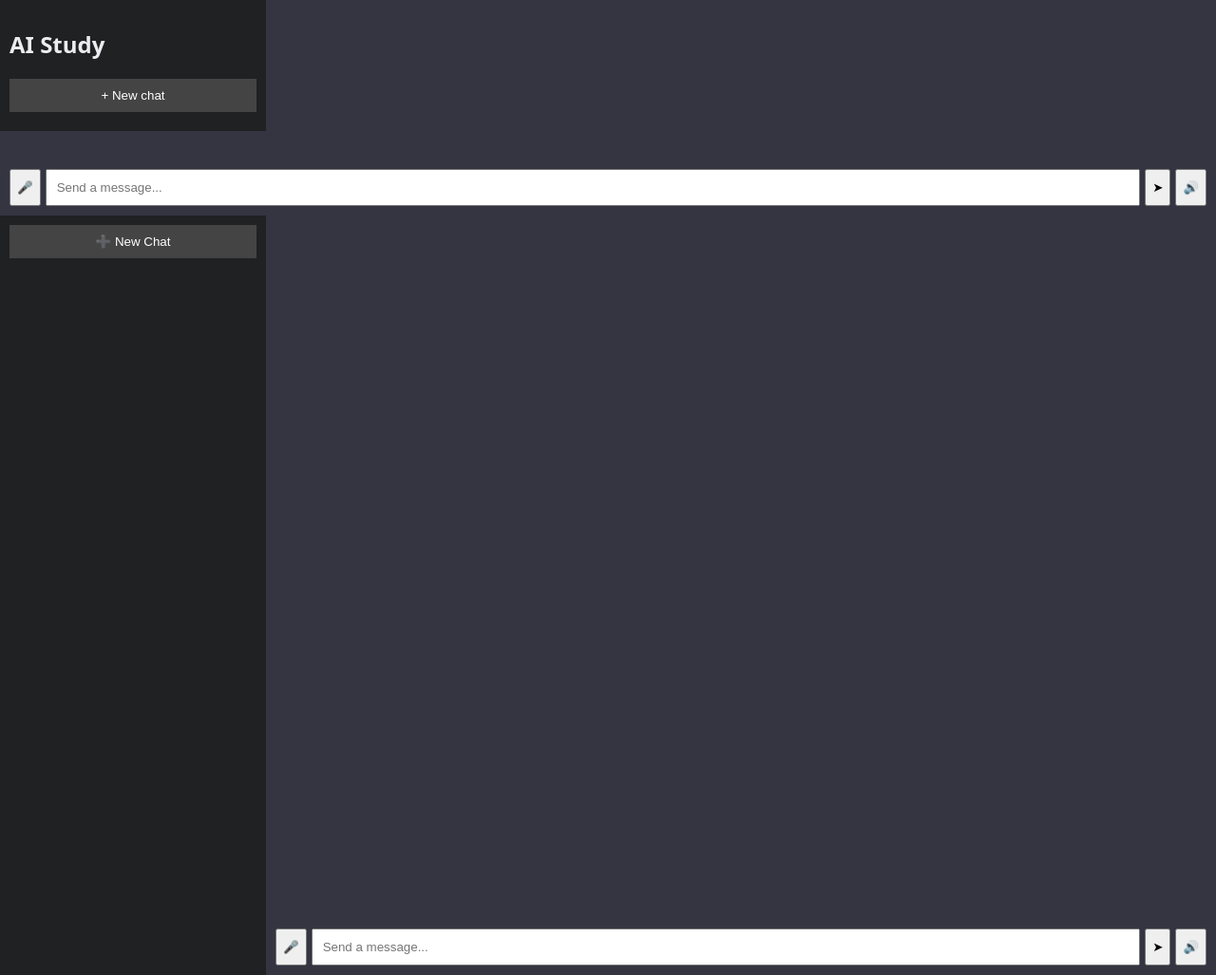
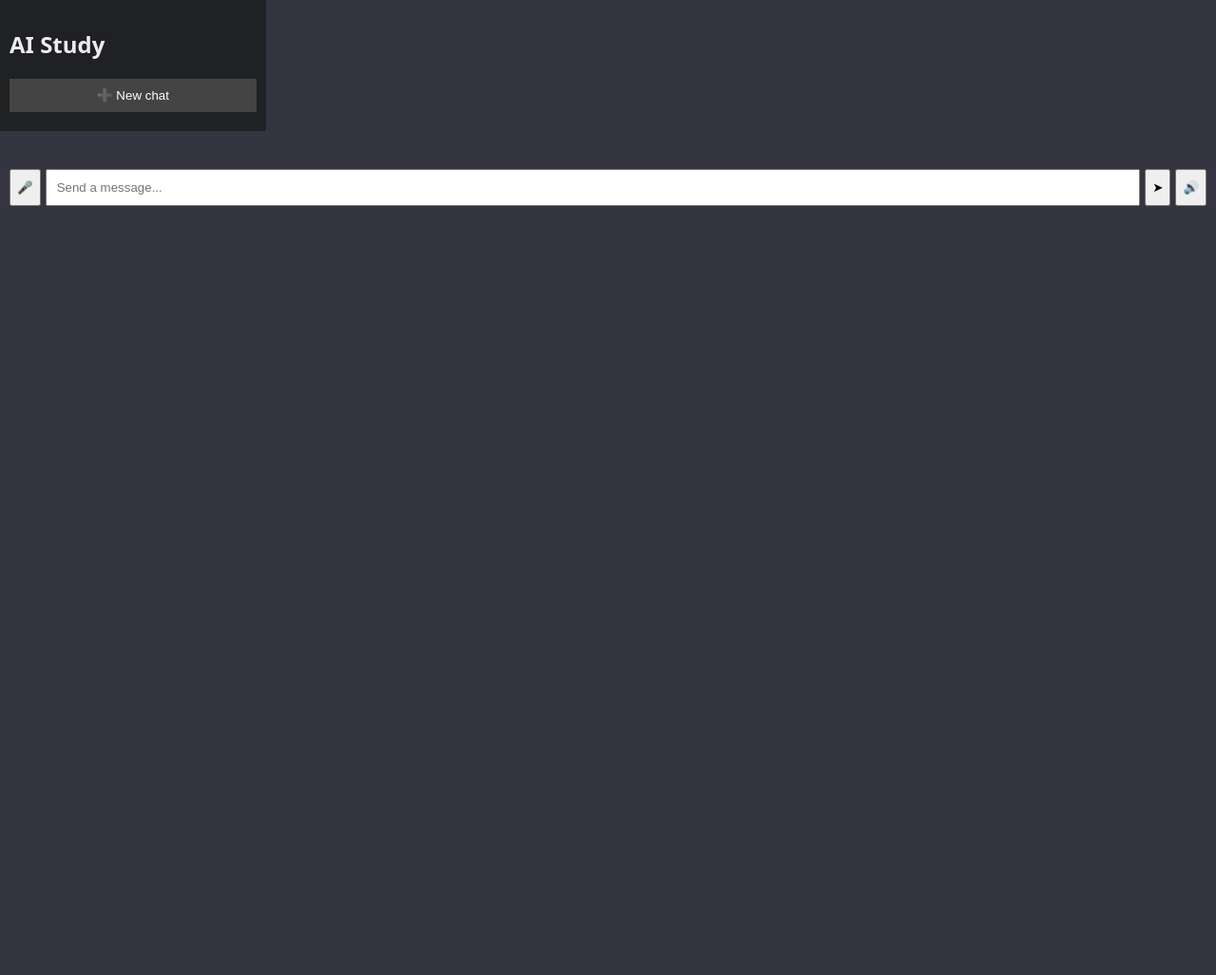
Before and after one commit to binhnhidaovo/ai_study, a FastAPI app: page / in a window 1280 px wide. Shown: the whole page at 95% size. After the commit the page ends 217 px from the top, so only its background shows below. Run offline with FastAPI, Linux system fonts and the light colour scheme.

Commit message:
Fix broken send button due to duplicate HTML

```diff
--- a/templates/index.html
+++ b/templates/index.html
@@ -1,16 +1,16 @@
 <!DOCTYPE html>
 <html lang="en">
 <head>
-<meta charset="UTF-8">
-<title>AI Study Chat</title>
-<link rel="stylesheet" href="/static/style.css">
+    <meta charset="UTF-8">
+    <title>AI Study Chat</title>
+    <link rel="stylesheet" href="/static/style.css">
 </head>
+
 <body>
-
 <div class="app">
     <aside class="sidebar">
         <h2>AI Study</h2>
-        <button onclick="newChat()">+ New chat</button>
+        <button onclick="newChat()">➕ New chat</button>
     </aside>
 
     <main class="chat">
@@ -26,24 +26,5 @@
 </div>
 
 <script src="/static/app.js"></script>
-
-<body>
-<div class="container">
-    <div class="sidebar">
-        <button onclick="newChat()">➕ New Chat</button>
-        <div id="chat-list"></div>
-    </div>
-
-    <div class="chat">
-        <div id="messages"></div>
-
-        <div class="input-box">
-            <button onclick="startVoice()">🎤</button>
-            <input id="input" placeholder="Send a message..." />
-            <button onclick="send()">➤</button>
-            <button onclick="toggleSpeak()">🔊</button>
-        </div>
-    </div>
-</div>
-
+</body>
 </html>
```
